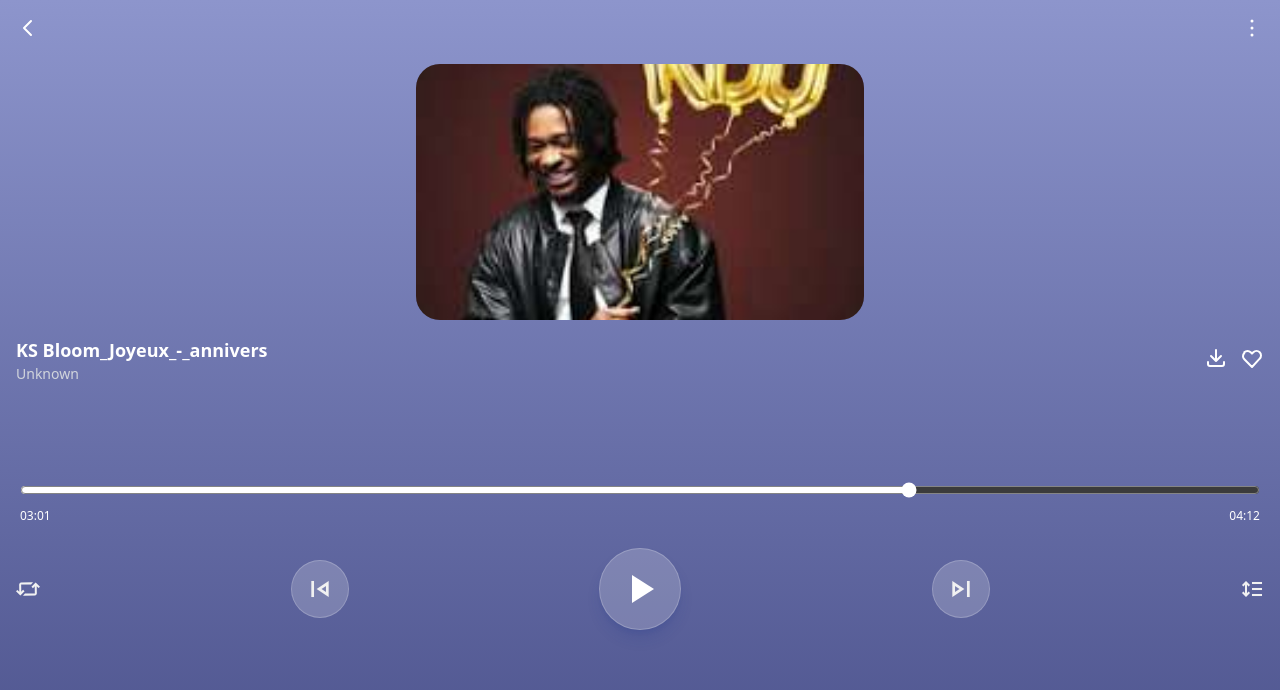
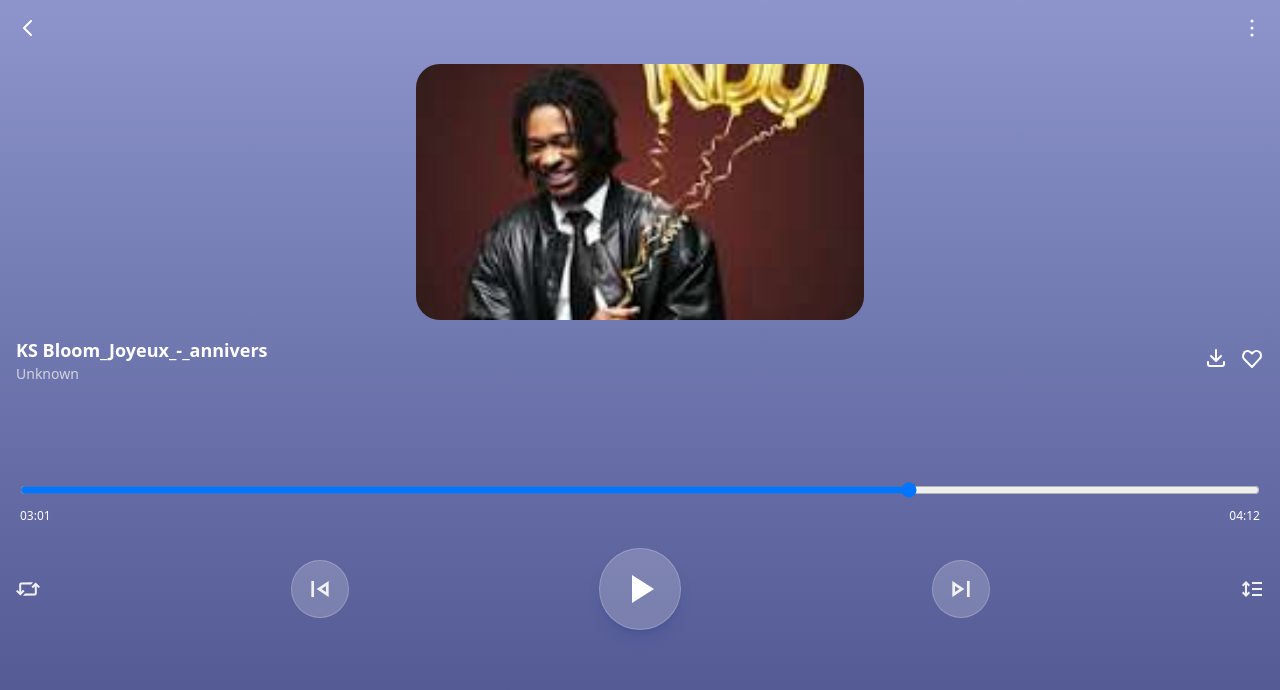
Before and after one commit to rasgado100/mymusic-player, a website: page lecture.html in a window 1280 px wide. Drawn offline with Linux system fonts and the light colour scheme.

Commit message:
input range

```diff
--- a/lecture.html
+++ b/lecture.html
@@ -71,7 +71,7 @@
 </div>
   <!-- Progress Bar -->
   <div class="mt-24 px-1">
-    <input type="range" class="w-full accent-white" value="72" />
+    <input type="range" class="w-full " value="72" />
     <div class="flex justify-between text-xs text-white mt-1">
       <span>03:01</span>
       <span>04:12</span>
```
